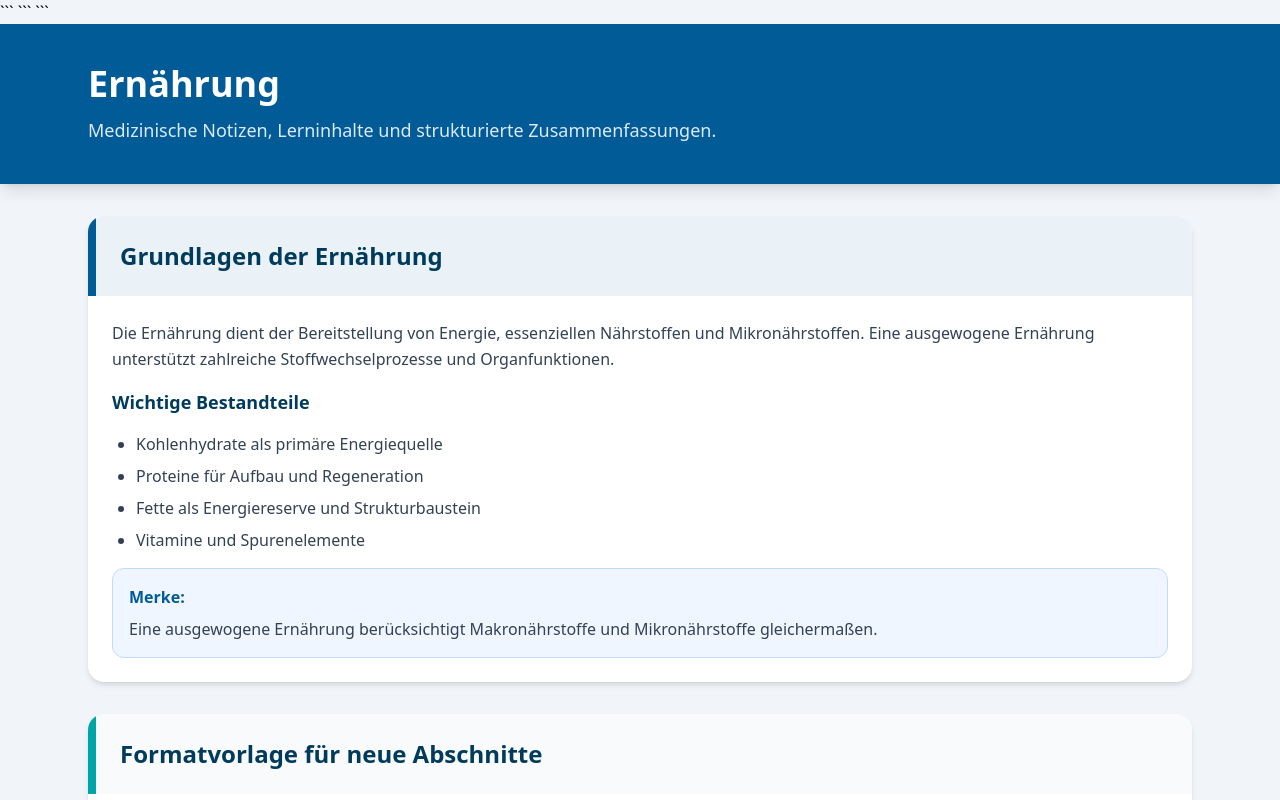
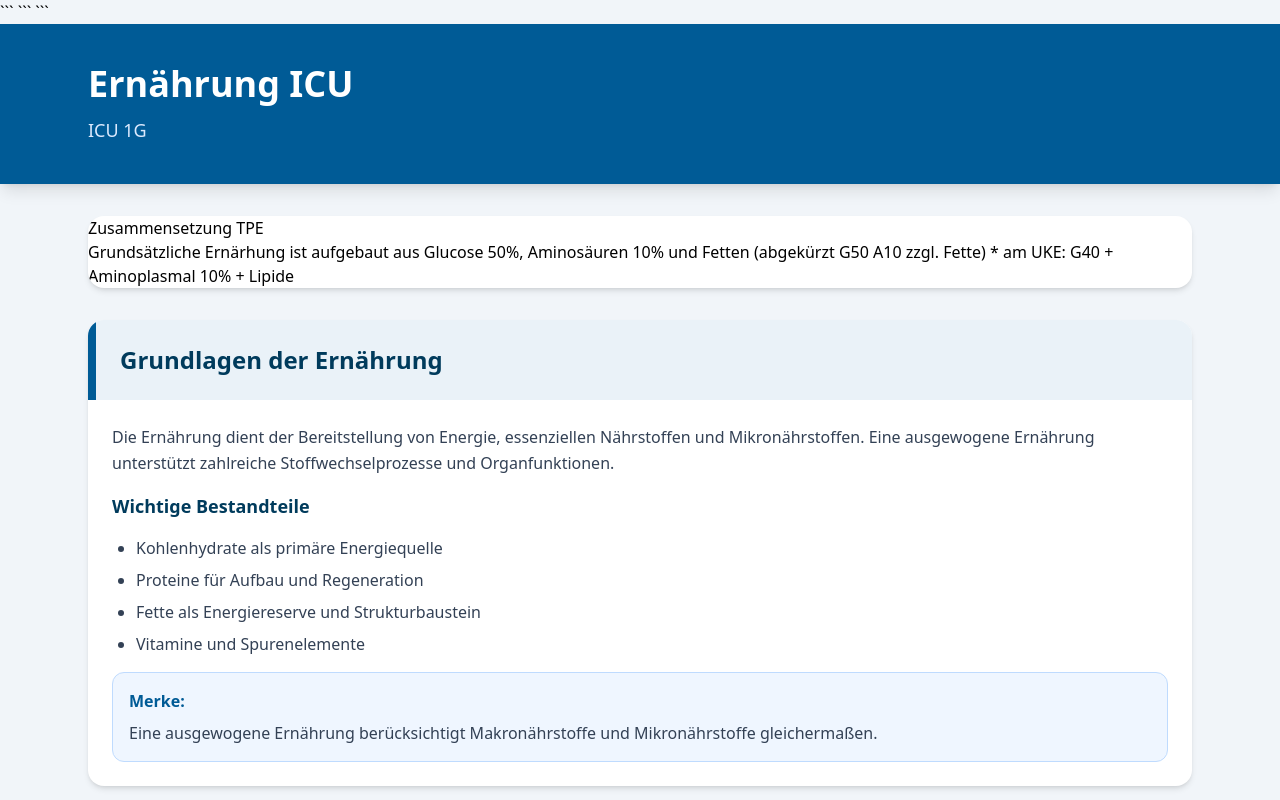
Before and after one commit to pdwise/pdwise.github.io, a plain HTML site: page ernaehrung.html in a window 1280 px wide. Shown: the top 800 px of the page. Drawn offline with nearby package versions, Linux system fonts and the light colour scheme.

Commit message:
Update ernaehrung.html

```diff
--- a/ernaehrung.html
+++ b/ernaehrung.html
@@ -34,16 +34,30 @@
 <header class="bg-ukeblue text-white shadow-lg">
     <div class="max-w-6xl mx-auto px-6 py-10">
         <h1 class="text-4xl font-bold">
-            Ernährung
+            Ernährung ICU
         </h1>
         <p class="mt-3 text-blue-100 text-lg">
-            Medizinische Notizen, Lerninhalte und strukturierte Zusammenfassungen.
+            ICU 1G
         </p>
     </div>
 </header>
 
 <!-- Content -->
 <main class="max-w-6xl mx-auto px-6 py-8 space-y-8">
+
+
+<section class="bg-white rounded-2xl shadow-md overflow-hidden">
+<h2>Zusammensetzung TPE</h2>
+<p>
+   Grundsätzliche Ernärhung ist aufgebaut aus Glucose 50%, Aminosäuren 10% und Fetten (abgekürzt G50 A10 zzgl. Fette)
+   * am UKE: G40 + Aminoplasmal 10% + Lipide
+
+
+
+
+</p>
+</section>
+
 
     <!-- Beispielabschnitt -->
     <section class="bg-white rounded-2xl shadow-md overflow-hidden">
```
